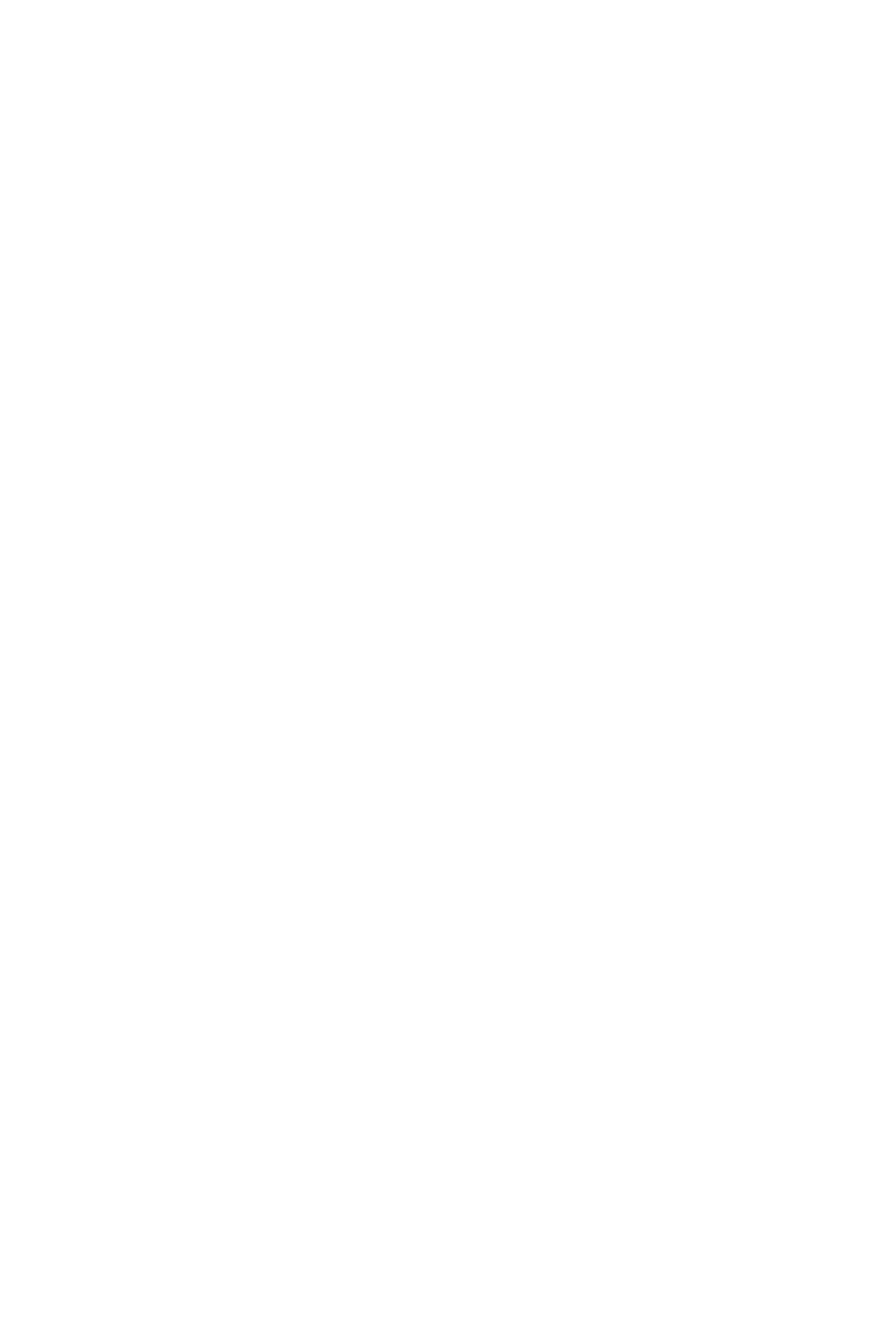
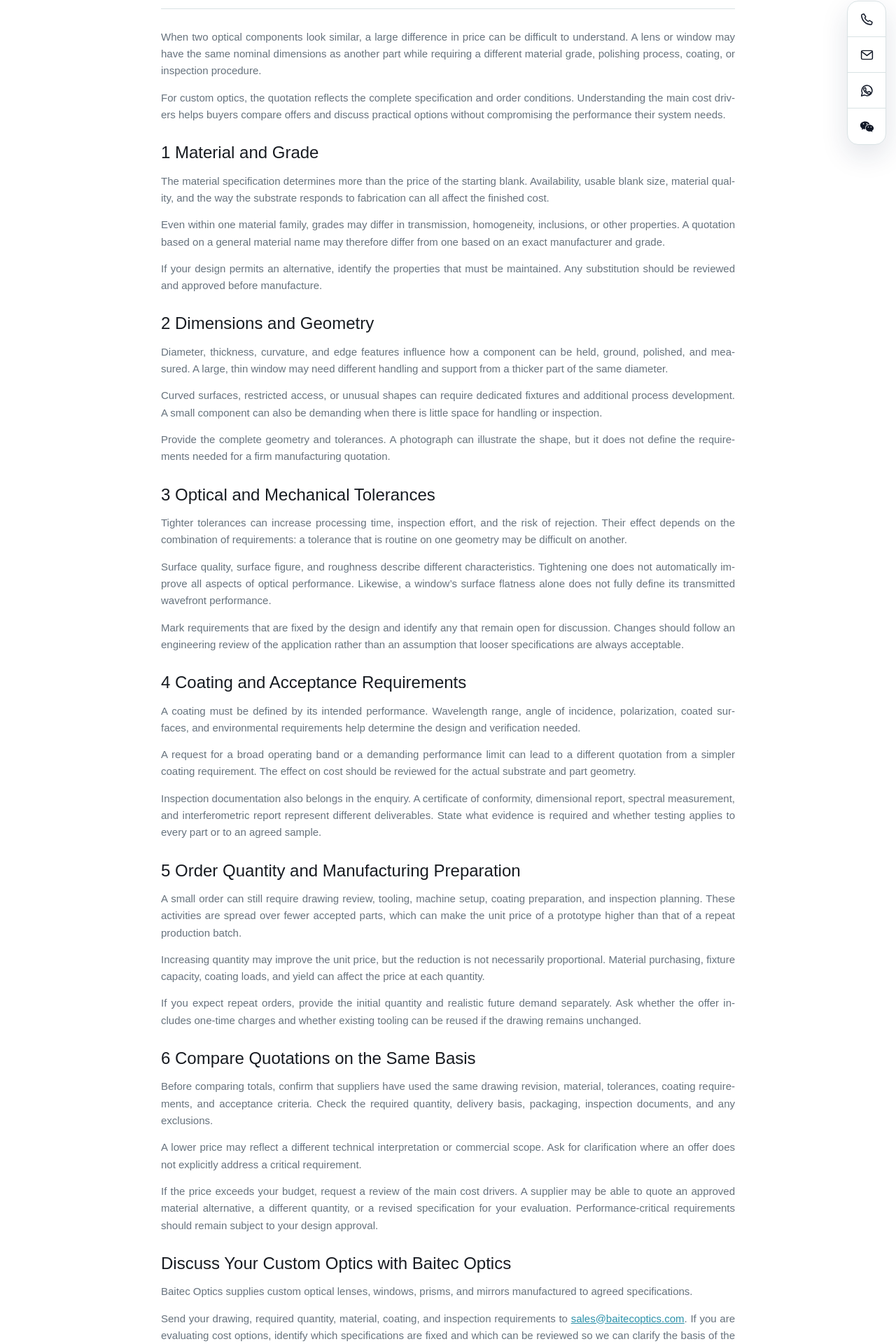
Before and after one commit to ztcc93-tech/baitec-optics, a Next.js app: page /insight/custom-optical-components-cost-guide in a window 1280 px wide. Before the commit this address had no page. Shown: the part 296-2216 px from the top of the page at 70% size. Before the commit the page ends 800 px from the top, so only its background shows below. Built offline with nearby package versions, Linux system fonts and the light colour scheme.

Commit message:
Publish custom optics cost guide with supplied image

```diff
--- a/app/data/insights.ts
+++ b/app/data/insights.ts
@@ -16,6 +16,79 @@ export type InsightArticle = {
 };
 // Add approved articles here. Dates represent actual publication and revision dates.
 export const insightArticles: InsightArticle[] = [
+{
+  "slug": "custom-optical-components-cost-guide",
+  "title": "What Affects the Cost of Custom Optical Components",
+  "description": "Understand how material, geometry, tolerances, coating, inspection and order quantity affect custom optics quotations.",
+  "category": "Manufacturing",
+  "publishedAt": "2026-11-14",
+  "image": "/insight/custom-optics-cost-guide.png",
+  "imageAlt": "Four precision optical components on black velvet",
+  "sections": [
+    {
+      "heading": "",
+      "paragraphs": [
+        "When two optical components look similar, a large difference in price can be difficult to understand. A lens or window may have the same nominal dimensions as another part while requiring a different material grade, polishing process, coating, or inspection procedure.",
+        "For custom optics, the quotation reflects the complete specification and order conditions. Understanding the main cost drivers helps buyers compare offers and discuss practical options without compromising the performance their system needs."
+      ]
+    },
+    {
+      "heading": "1 Material and Grade",
+      "paragraphs": [
+        "The material specification determines more than the price of the starting blank. Availability, usable blank size, material quality, and the way the substrate responds to fabrication can all affect the finished cost.",
+        "Even within one material family, grades may differ in transmission, homogeneity, inclusions, or other properties. A quotation based on a general material name may therefore differ from one based on an exact manufacturer and grade.",
+        "If your design permits an alternative, identify the properties that must be maintained. Any substitution should be reviewed and approved before manufacture."
+      ]
+    },
+    {
+      "heading": "2 Dimensions and Geometry",
+      "paragraphs": [
+        "Diameter, thickness, curvature, and edge features influence how a component can be held, ground, polished, and measured. A large, thin window may need different handling and support from a thicker part of the same diameter.",
+        "Curved surfaces, restricted access, or unusual shapes can require dedicated fixtures and additional process development. A small component can also be demanding when there is little space for handling or inspection.",
+        "Provide the complete geometry and tolerances. A photograph can illustrate the shape, but it does not define the requirements needed for a firm manufacturing quotation."
+      ]
+    },
+    {
+      "heading": "3 Optical and Mechanical Tolerances",
+      "paragraphs": [
+        "Tighter tolerances can increase processing time, inspection effort, and the risk of rejection. Their effect depends on the combination of requirements: a tolerance that is routine on one geometry may be difficult on another.",
+        "Surface quality, surface figure, and roughness describe different characteristics. Tightening one does not automatically improve all aspects of optical performance. Likewise, a window’s surface flatness alone does not fully define its transmitted wavefront performance.",
+        "Mark requirements that are fixed by the design and identify any that remain open for discussion. Changes should follow an engineering review of the application rather than an assumption that looser specifications are always acceptable."
+      ]
+    },
+    {
+      "heading": "4 Coating and Acceptance Requirements",
+      "paragraphs": [
+        "A coating must be defined by its intended performance. Wavelength range, angle of incidence, polarization, coated surfaces, and environmental requirements help determine the design and verification needed.",
+        "A request for a broad operating band or a demanding performance limit can lead to a different quotation from a simpler coating requirement. The effect on cost should be reviewed for the actual substrate and part geometry.",
+        "Inspection documentation also belongs in the enquiry. A certificate of conformity, dimensional report, spectral measurement, and interferometric report represent different deliverables. State what evidence is required and whether testing applies to every part or to an agreed sample."
+      ]
+    },
+    {
+      "heading": "5 Order Quantity and Manufacturing Preparation",
+      "paragraphs": [
+        "A small order can still require drawing review, tooling, machine setup, coating preparation, and inspection planning. These activities are spread over fewer accepted parts, which can make the unit price of a prototype higher than that of a repeat production batch.",
+        "Increasing quantity may improve the unit price, but the reduction is not necessarily proportional. Material purchasing, fixture capacity, coating loads, and yield can affect the price at each quantity.",
+        "If you expect repeat orders, provide the initial quantity and realistic future demand separately. Ask whether the offer includes one-time charges and whether existing tooling can be reused if the drawing remains unchanged."
+      ]
+    },
+    {
+      "heading": "6 Compare Quotations on the Same Basis",
+      "paragraphs": [
+        "Before comparing totals, confirm that suppliers have used the same drawing revision, material, tolerances, coating requirements, and acceptance criteria. Check the required quantity, delivery basis, packaging, inspection documents, and any exclusions.",
+        "A lower price may reflect a different technical interpretation or commercial scope. Ask for clarification where an offer does not explicitly address a critical requirement.",
+        "If the price exceeds your budget, request a review of the main cost drivers. A supplier may be able to quote an approved material alternative, a different quantity, or a revised specification for your evaluation. Performance-critical requirements should remain subject to your design approval."
+      ]
+    },
+    {
+      "heading": "Discuss Your Custom Optics with Baitec Optics",
+      "paragraphs": [
+        "Baitec Optics supplies custom optical lenses, windows, prisms, and mirrors manufactured to agreed specifications.",
+        "Send your drawing, required quantity, material, coating, and inspection requirements to sales@baitecoptics.com. If you are evaluating cost options, identify which specifications are fixed and which can be reviewed so we can clarify the basis of the quotation."
+      ]
+    }
+  ]
+},
 {
   "slug": "surface-quality-vs-surface-accuracy-optical-specifications",
   "title": "Surface Quality vs. Surface Accuracy: Understanding Optical Specifications",
```
Also changed, not shown: 1 other file (tests, documents, lock files or other folders).
